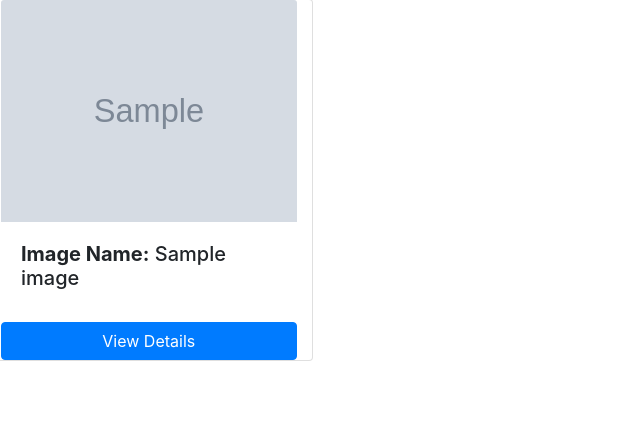
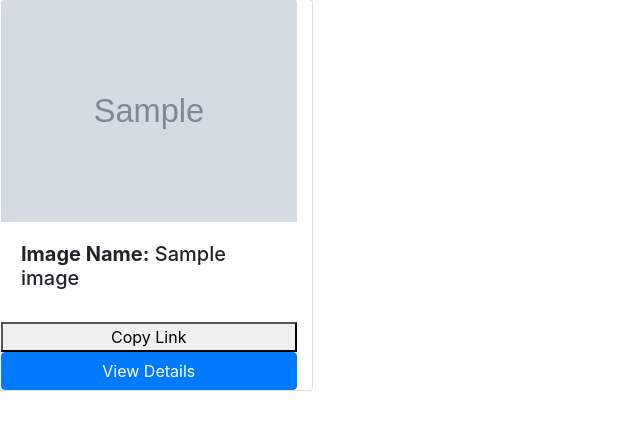
Before and after one commit to jameskomo/photo-gallery, a Django app: template gallery/templates/gallery/images.html in a window 1280 px wide. Shown: the part 93-526 px from the top of the page, without its empty margins (0-640 px from the left). Run offline with Django 3.2, Linux system fonts and the light colour scheme; the template is opened without the code that fills it: most values are stand-ins (such as "Sample title", 1, 10 or a date in 2020); grey boxes marked "Sample" are stand-in pictures; some libraries are stand-ins or nearby versions; some web fonts are replaced.

Commit message:
Copy functionality implemented that allows users to copy image links

```diff
--- a/gallery/static/gallery/main.css
+++ b/gallery/static/gallery/main.css
@@ -5,3 +5,6 @@ h1 {
     font-family: 'Baloo Bhai', cursive;
     font-size: 30px;
 }
+#myInput {
+    display: none;
+}
--- a/gallery/static/gallery/main.js
+++ b/gallery/static/gallery/main.js
@@ -1,20 +1,14 @@
-// Get the modal
-var modal = document.getElementById('myModal');
+function myFunction() {
+  /* Get the text field */
+  var copyText = document.getElementById("myInput");
 
-// Get the image and insert it inside the modal - use its "alt" text as a caption
-var img = document.getElementById('myImg');
-var modalImg = document.getElementById("img01");
-var captionText = document.getElementById("caption");
-img.onclick = function(){
-  modal.style.display = "block";
-  modalImg.src = this.src;
-  captionText.innerHTML = this.alt;
+  /* Select the text field */
+  copyText.select();
+
+  /* Copy the text inside the text field */
+  document.execCommand("copy");
+
+  /* Alert the copied text */
+  alert("Link Copied: " + copyText.value);
 }
-
-// Get the <span> element that closes the modal
-var span = document.getElementsByClassName("close")[0];
-
-// When the user clicks on <span> (x), close the modal
-span.onclick = function() {
-  modal.style.display = "none";
-}
+document.Get
--- a/gallery/templates/gallery/base.html
+++ b/gallery/templates/gallery/base.html
@@ -58,6 +58,7 @@
 
      {% block scripts %}
         <script src="https://ajax.googleapis.com/ajax/libs/jquery/3.2.1/jquery.min.js"></script>
+        <script src="{% static 'gallery/main.js' %}"></script>
      {% bootstrap_javascript %}
     {% endblock %}
 </body>
--- a/gallery/templates/gallery/images.html
+++ b/gallery/templates/gallery/images.html
@@ -13,10 +13,11 @@
       <h5 class="card-title"><strong>Image Name:</strong>  {{image.image_name}}</h5>
 
     </div>
+    <!-- Modal to Display Photo Details -->
 
-    <!-- Modal to Display Photo Details -->
-      <!-- Button trigger modal -->
-<button id="zoom" type="button" class="btn btn-primary" data-toggle="modal" data-target="#exampleModalCenter">
+      <input type="text" value="127.0.0.1:8000/media/images/{{ image.photo_image.url }}" id="myInput">
+      <button onclick="myFunction()">Copy Link</button>
+<button type="button" class="btn btn-primary" data-toggle="modal" data-target="#exampleModalCenter">
   View Details
 </button>
 
```
